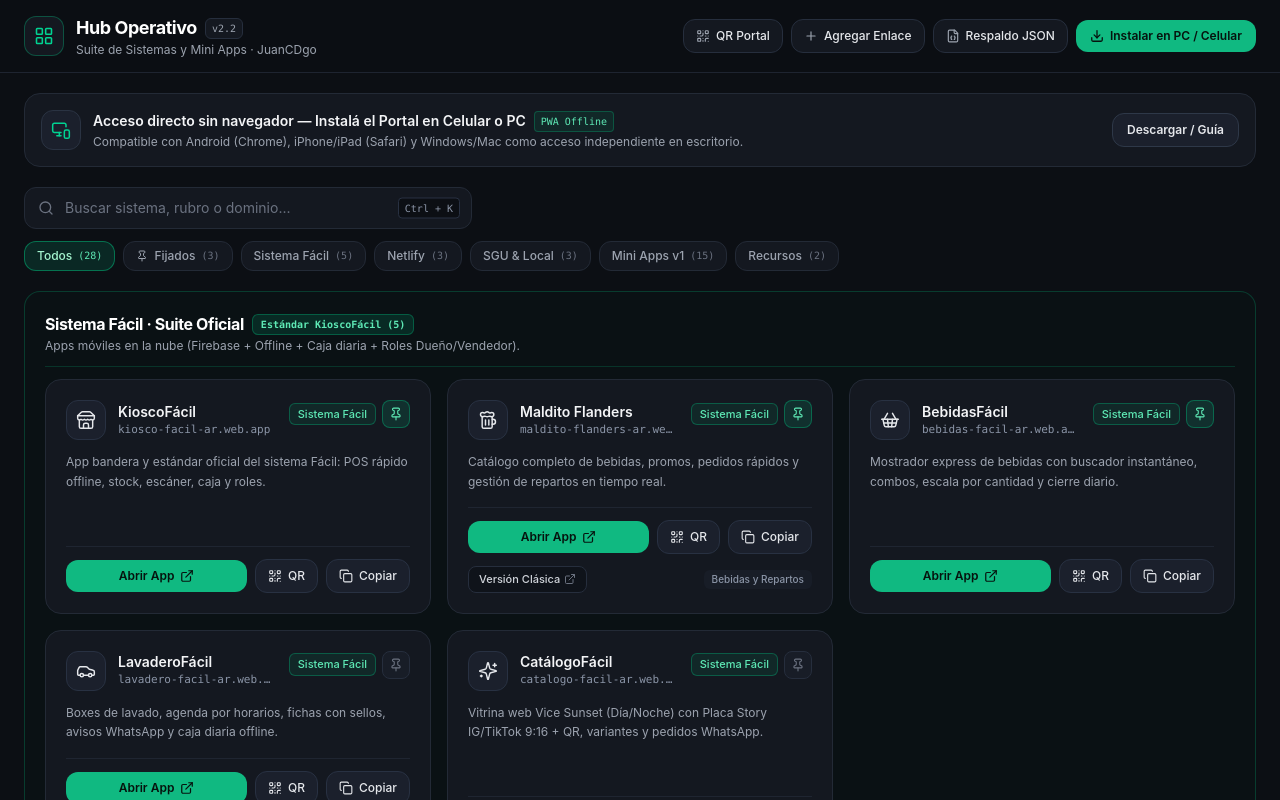
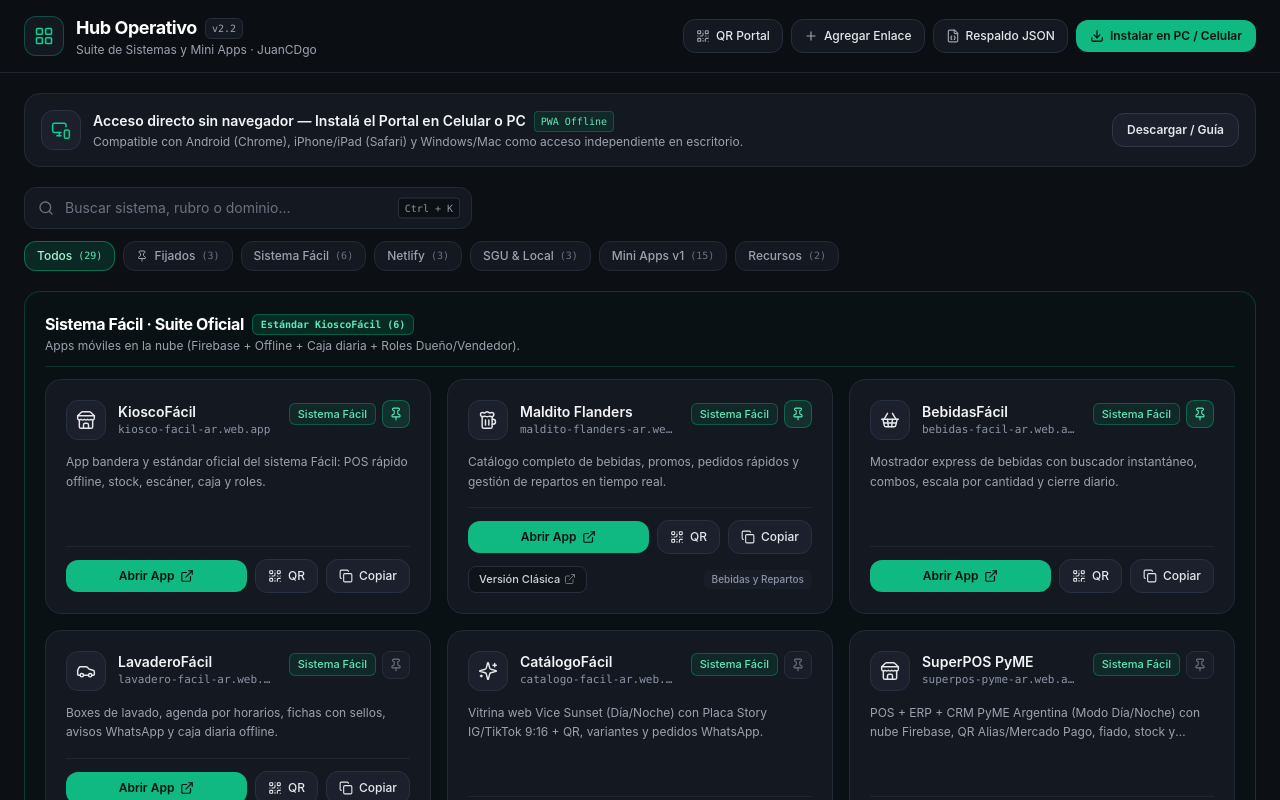
Before and after one commit to JuanCDgo/portal, a React (Vite) app: page / in a window 1280 px wide. Shown: the top 800 px of the page. Built offline with nearby package versions, Linux system fonts and the light colour scheme.

Commit message:
feat: add SuperPOS PyME to Hub Operativo

```diff
--- a/src/data/apps.ts
+++ b/src/data/apps.ts
@@ -80,6 +80,20 @@ export const INITIAL_APPS: AppEntry[] = [
     badge: 'Sistema Fácil',
     tagLabel: 'Vitrina & Story IG',
     icon: 'sparkles',
+    highlight: 'emerald',
+  },
+  {
+    id: 'superpos-pyme',
+    name: 'SuperPOS PyME',
+    url: 'https://superpos-pyme-ar.web.app',
+    domainLabel: 'superpos-pyme-ar.web.app',
+    description:
+      'POS + ERP + CRM PyME Argentina (Modo Día/Noche) con nube Firebase, QR Alias/Mercado Pago, fiado, stock y WhatsApp.',
+    category: 'cloud',
+    suite: 'facil',
+    badge: 'Sistema Fácil',
+    tagLabel: 'POS + ERP + CRM',
+    icon: 'store',
     highlight: 'emerald',
   },
 
```
